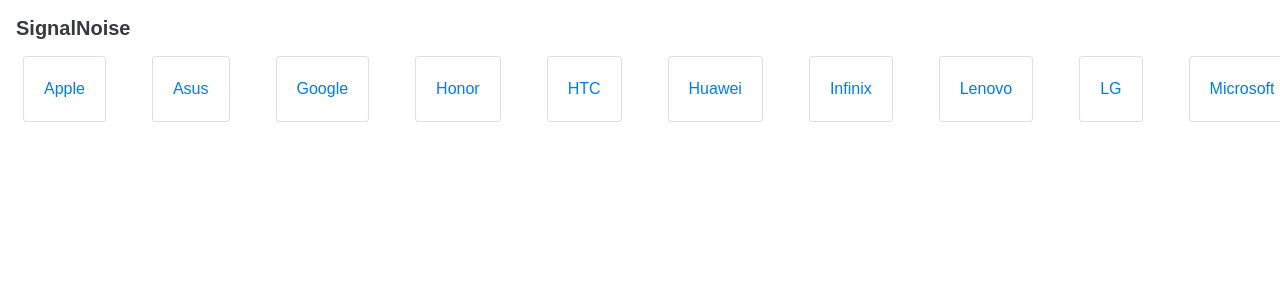
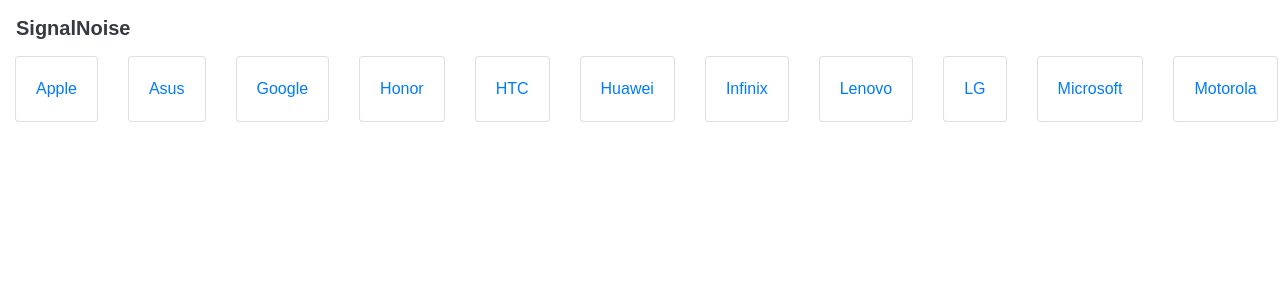
Before and after one commit to signalnoiseongithub/www, a Jekyll site: the page built from smartphone.html, in a window 1280 px wide. Shown: the top 300 px of the page. Built offline with Jekyll 4.4.1, drawn with Linux system fonts in a browser that asks for light colours; some web fonts are replaced.

Commit message:
Update smartphone.html

```diff
--- a/smartphone.html
+++ b/smartphone.html
@@ -7,7 +7,7 @@ title: Smartphone
   <nav class="row d-flex flex-row flex-nowrap overflow-auto">
 
     {% for smartphone in site.data.navigation.smartphone %}
-    <div class="col-auto mx-2">
+    <div class="col-auto">
       <div class="card">
         <div class="card-body">
           <p class="card-text">
```
